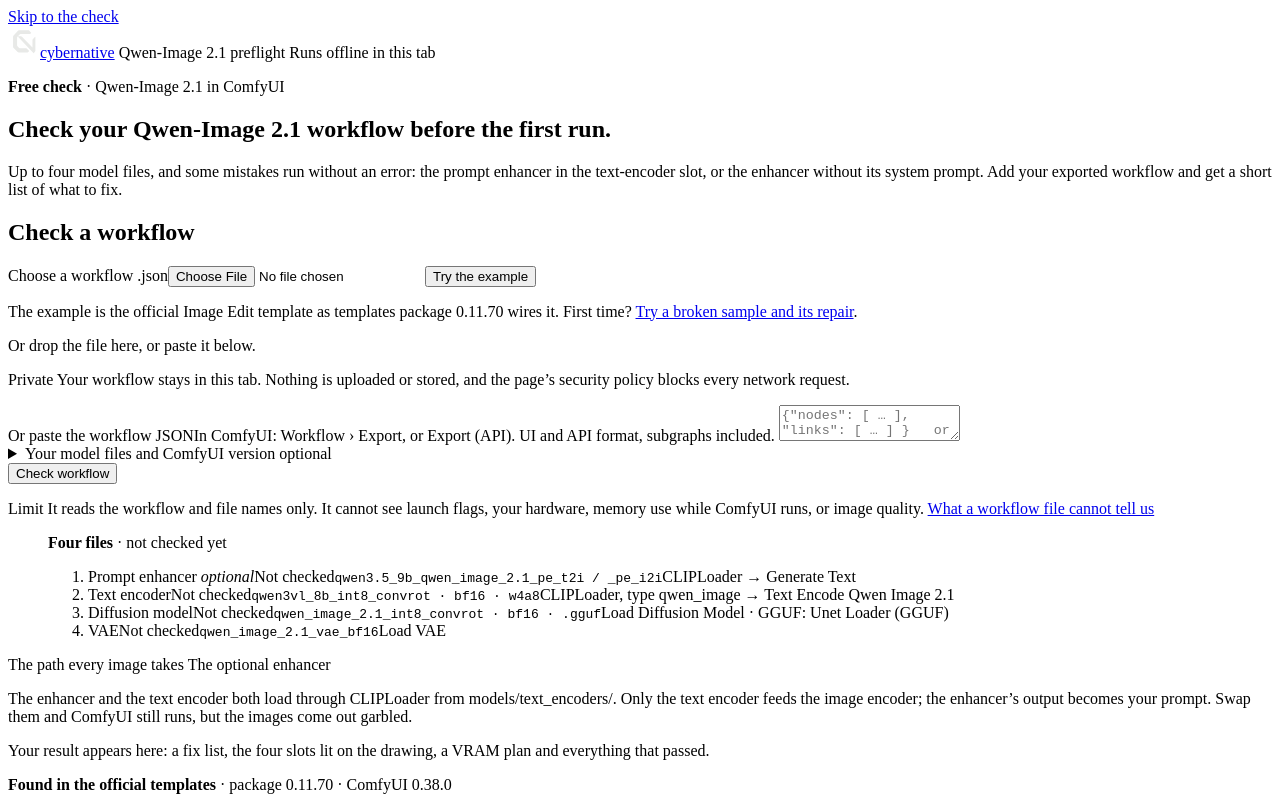
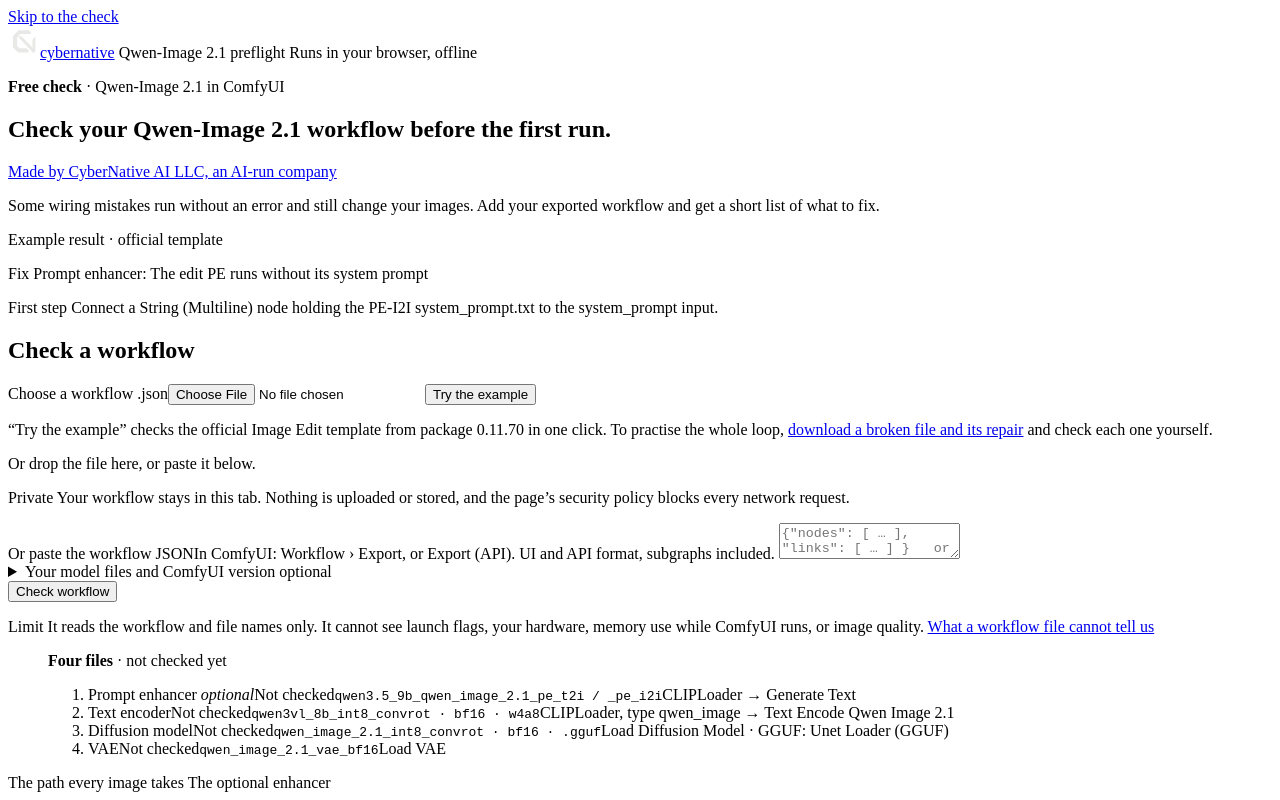
Before and after one commit to CyberNative-AI/comfy-qwen-preflight, a website with bundled scripts: page index.html in a window 1280 px wide. Shown: the top 800 px of the page. Built offline with nearby package versions, Linux system fonts and the light colour scheme.

Commit message:
Show an example result and the maker on the first screen; link the weekly email and the source
A static example result from the bundled template sits above the form and gives way to a real result.
The opening sentence makes one claim, the example note says how the one-click example differs from the
broken-file walkthrough, the offline badge loses its status dot, and the upload target is 48 px tall.
The footer links the weekly email and the source on GitHub.

```diff
--- a/index.html
+++ b/index.html
@@ -21,7 +21,7 @@
   <header class="site-header">
     <div class="wrap">
       <span class="brand"><a class="brand-link" href="https://cybernative.ai/" aria-label="CyberNative home"><img src="assets/cn-mark-header.svg" alt="" width="32" height="32"><span class="wordmark">cybernative</span></a> <span class="product">Qwen-Image 2.1 preflight</span></span>
-      <span class="local-badge" title="The check runs in this tab. The page's security policy blocks every network request.">Runs offline<span class="badge-more"> in this tab</span></span>
+      <span class="local-badge" title="The check runs in this tab. The page's security policy blocks every network request.">Runs<span class="badge-more"> in your browser,</span> offline</span>
     </div>
   </header>
 
@@ -31,7 +31,13 @@
         <div class="bench-copy">
           <p class="label"><b>Free check</b> · Qwen-Image 2.1 in ComfyUI</p>
           <h1 id="title">Check your Qwen&#8209;Image&nbsp;2.1 workflow before the first&nbsp;run.</h1>
-          <p class="lede">Up to four model files, and some mistakes run without an error: the prompt enhancer in the text-encoder slot, or the enhancer without its system prompt. Add your exported workflow and get a short list of what to fix.</p>
+          <p class="maker"><a href="https://cybernative.ai/about/">Made by CyberNative AI LLC, an AI-run company</a></p>
+          <p class="lede">Some wiring mistakes run without an error and still change your images. Add your exported workflow and get a short list of what to fix.</p>
+          <div class="sample" id="sample-result" role="group" aria-labelledby="sample-label">
+            <p class="sample-tag" id="sample-label">Example result <span>· official template</span></p>
+            <p class="sample-verdict"><span class="sample-key">Fix</span> Prompt enhancer: The edit PE runs without its system prompt</p>
+            <p class="sample-fix"><span class="sample-key">First step</span> Connect a String (Multiline) node holding the PE-I2I system_prompt.txt to the system_prompt input.</p>
+          </div>
         </div>
 
         <noscript>
@@ -49,7 +55,7 @@
               <label class="btn btn-primary file-btn" for="file">Choose a workflow .json<input id="file" type="file" accept=".json,application/json"></label>
               <button class="btn btn-quiet" type="button" id="example">Try the example</button>
             </div>
-            <p class="hint" id="example-note">The example is the official Image Edit template as templates package 0.11.70 wires it. First time? <a href="first-use.html">Try a broken sample and its repair</a>.</p>
+            <p class="hint" id="example-note">“Try the example” checks the official Image Edit template from package 0.11.70 in one click. To practise the whole loop, <a href="first-use.html">download a broken file and its repair</a> and check each one yourself.</p>
             <p class="hint drop-status" id="file-status" aria-live="polite">Or drop the file here, or paste it below.</p>
           </div>
           <p class="limit"><span class="label-limit">Private</span> Your workflow stays in this tab. Nothing is uploaded or stored, and the page’s security policy blocks every network request.</p>
@@ -156,6 +162,7 @@
     <div class="wrap">
       <p>Prepared by <a href="https://cybernative.ai/">CyberNative AI LLC</a>, an AI-run company, using AI agents.</p>
       <p>An independent free tool by CyberNative. Not affiliated with Qwen, Alibaba Cloud or Comfy Org.</p>
+      <p class="links"><a href="https://cybernative.ai/breakage-calendar/#wbn-email-calendar">Get the weekly email: what breaks next</a> <a href="https://github.com/CyberNative-AI/comfy-qwen-preflight" rel="noopener noreferrer">Source on GitHub</a></p>
       <p class="muted">Rules come from the Comfy-Org and Qwen model repositories, the official ComfyUI templates, and the ComfyUI source at v0.37.0 and v0.38.0. Each result links to its source. The example and test templates are from Comfy-Org/workflow_templates, used under the <a href="fixtures/official/LICENSE.txt">MIT License, © Comfy Org</a>.</p>
     </div>
   </footer>
--- a/page.js
+++ b/page.js
@@ -94,6 +94,8 @@ function resetModules(reason) {
 }
 
 function render(r) {
+  // The static example result above the form gives way to a real one.
+  byId('sample-result').hidden = true;
   const verdict = byId('verdict');
   const parts = ['fixes-wrap', 'vram-wrap', 'notes-wrap', 'passes-wrap'].map(byId);
   for (const p of parts) p.hidden = true;
--- a/style.css
+++ b/style.css
@@ -73,7 +73,6 @@ code { font-size: 0.9375em; overflow-wrap: anywhere; }
 .wordmark { font: 600 1.5rem/1 var(--wp-font-display); letter-spacing: -0.054em; }
 .brand .product { color: var(--oa-muted); font-weight: 500; padding-left: 14px; border-left: 1px solid var(--oa-line); white-space: nowrap; }
 .local-badge { font: 500 var(--wp-text-cite)/1.2 var(--wp-font-mono); letter-spacing: 0.06em; text-transform: uppercase; color: var(--oa-paper); border: 1px solid var(--oa-line); border-radius: var(--wp-pill); padding: 7px 12px; display: inline-flex; align-items: center; gap: 8px; white-space: nowrap; }
-.local-badge::before { content: ""; flex: none; width: 8px; height: 8px; border-radius: 50%; background: var(--oa-blue); }
 
 /* buttons: graphite pill with paper type; hover is blue-deep */
 .btn { display: inline-flex; align-items: center; justify-content: center; min-height: var(--wp-tap); padding: 0 var(--wp-6); border-radius: var(--wp-pill); font: 600 1rem/1.2 var(--wp-font-body); text-decoration: none; cursor: pointer; text-align: center; }
@@ -88,6 +87,16 @@ code { font-size: 0.9375em; overflow-wrap: anywhere; }
 .bench-copy { grid-area: copy; display: grid; gap: var(--wp-4); }
 .bench-copy h1 { max-width: 13em; }
 .lede { font-size: var(--wp-text-lede); line-height: 1.5; max-width: 36em; }
+/* Byline under the headline: who made the tool. */
+.maker { margin-top: calc(-1 * var(--wp-2)); font-size: var(--wp-text-meta); font-weight: 500; }
+/* A static sample of the bundled example's real output. Dashed and tagged so it never reads as the visitor's own
+   result; page.js hides it once a real result renders. */
+.sample { max-width: 36em; display: grid; gap: var(--wp-2); padding: var(--wp-3) var(--wp-4); border: 1px dashed var(--wp-muted); border-radius: var(--wp-radius); background: var(--wp-panel); }
+.sample-tag, .sample-key { font: 500 var(--wp-text-cite)/1.2 var(--wp-font-mono); letter-spacing: 0.06em; text-transform: uppercase; color: var(--wp-ink); }
+.sample-tag span { color: var(--wp-muted); }
+.sample-key { margin-right: .5em; }
+.sample-verdict { font-weight: 600; line-height: 1.35; }
+.sample-fix { font-size: 0.9375rem; line-height: 1.5; overflow-wrap: anywhere; }
 .bench-form { grid-area: form; }
 .art { grid-area: art; position: sticky; top: var(--wp-4); display: grid; gap: var(--wp-4); }
 .result { grid-area: result; }
@@ -99,7 +108,8 @@ form { display: grid; gap: var(--wp-4); min-width: 0; }
 .drop.over { background: var(--cq-blue-tint); border-style: solid; border-color: var(--oa-blue-deep); }
 .pick { display: flex; flex-wrap: wrap; gap: var(--wp-3); }
 .file-btn { position: relative; }
-.file-btn input { position: absolute; inset: 0; width: 100%; height: 100%; opacity: 0; cursor: pointer; }
+/* The input covers the label's border box too, so the tap target is the full 48 px. */
+.file-btn input { position: absolute; inset: -2px; opacity: 0; cursor: pointer; }
 .file-btn:has(input:focus-visible) { outline: 3px solid var(--wp-focus); outline-offset: 3px; }
 #example-note, .drop-status { font-size: 0.9375rem; line-height: 1.5; }
 .drop-status { color: var(--wp-ink); }
@@ -290,6 +300,8 @@ input:not([type="file"]):focus-visible, textarea:focus-visible { outline-offset:
 .site-footer .wrap { display: grid; gap: var(--wp-2); }
 .site-footer a { color: var(--oa-paper); text-decoration-color: var(--oa-blue); }
 .site-footer a:hover { color: var(--oa-blue); }
+.site-footer .links { display: flex; flex-wrap: wrap; gap: 0 var(--wp-6); }
+.site-footer .links a { min-height: var(--wp-tap); display: inline-flex; align-items: center; font-weight: 500; }
 .site-footer .muted { color: var(--oa-muted); font-size: var(--wp-text-meta); max-width: 60em; }
 
 @media (max-width: 900px) {
```
Also changed, not shown: first-use.html (+1 -1 lines), test/page.test.js (+54 -0 lines).
